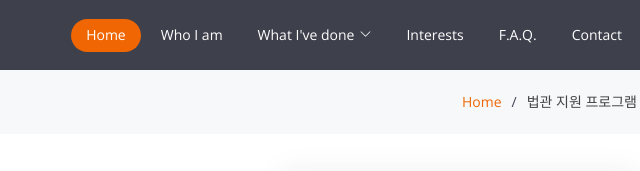
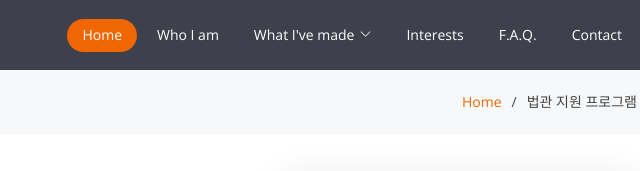
Before and after one commit to StarNJey/chp, a plain HTML site: page portfolio-details(let_me_correct_typos).html in a window 1280 px wide. Shown: the top 171 px of the page, 561-1201 px from the left. Drawn offline with nearby package versions, Linux system fonts and the light colour scheme.

Commit message:
Update portfolio-details(let_me_correct_typos).html

```diff
--- a/portfolio-details(let_me_correct_typos).html
+++ b/portfolio-details(let_me_correct_typos).html
@@ -88,7 +88,7 @@
           <li><a class="nav-link scrollto active" href="index.html#hero">Home</a></li>
           <li><a class="nav-link scrollto" href="index.html#about">Who I am</a></li>
           <!-- <li><a class="nav-link scrollto " href="#portfolio">What I've done</a></li> -->
-          <li class="dropdown"><a href="index.html#portfolio"><span>What I've done</span> <i class="bi bi-chevron-down"></i></a>
+          <li class="dropdown"><a href="index.html#portfolio"><span>What I've made</span> <i class="bi bi-chevron-down"></i></a>
             <ul>
               <!-- <li><a href="#">Drop Down 1</a></li> -->
               <li class="dropdown"><a href="index.html#portfolio"><span>장애인지원</span> <i class="bi bi-chevron-right"></i></a>
```
